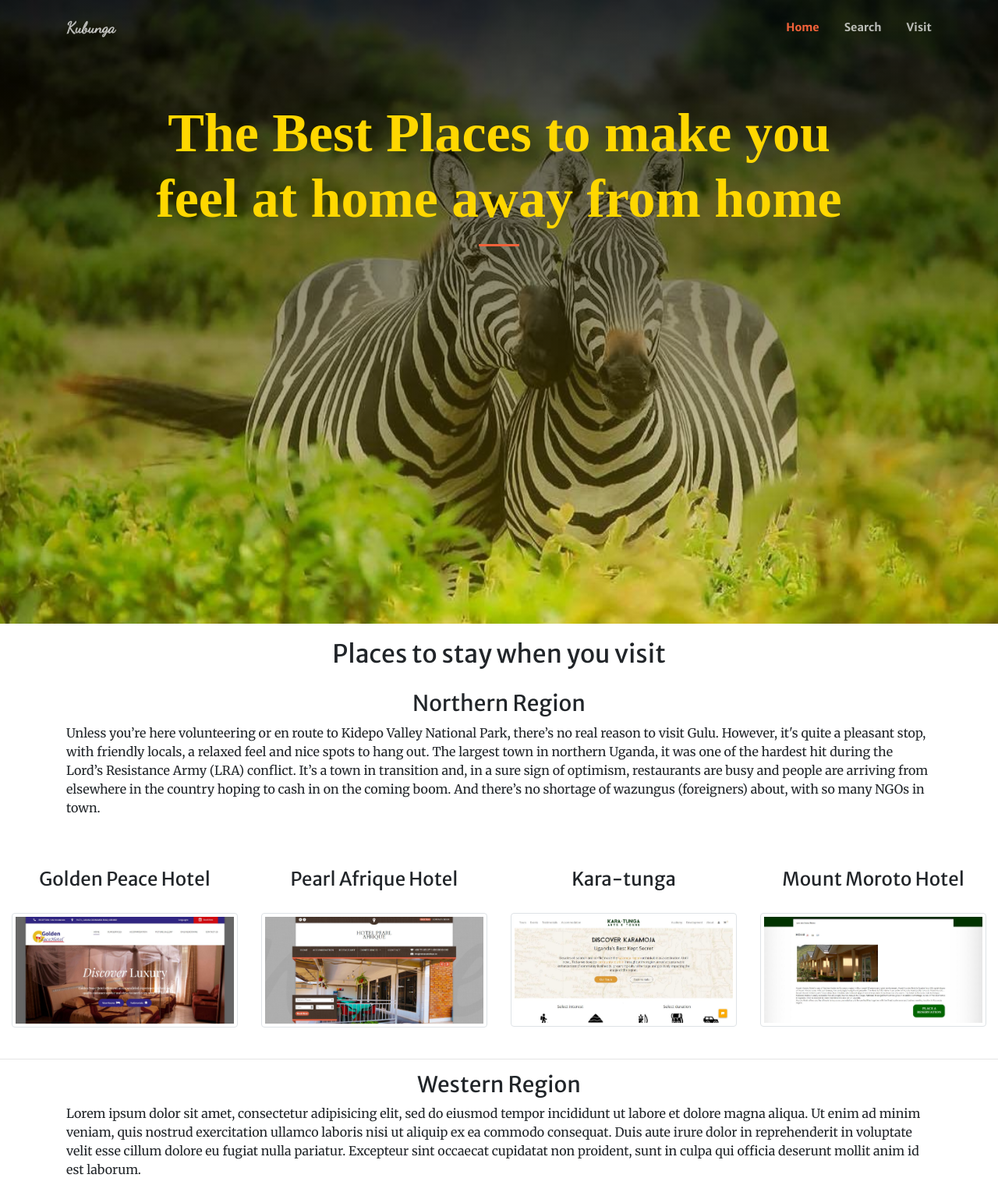
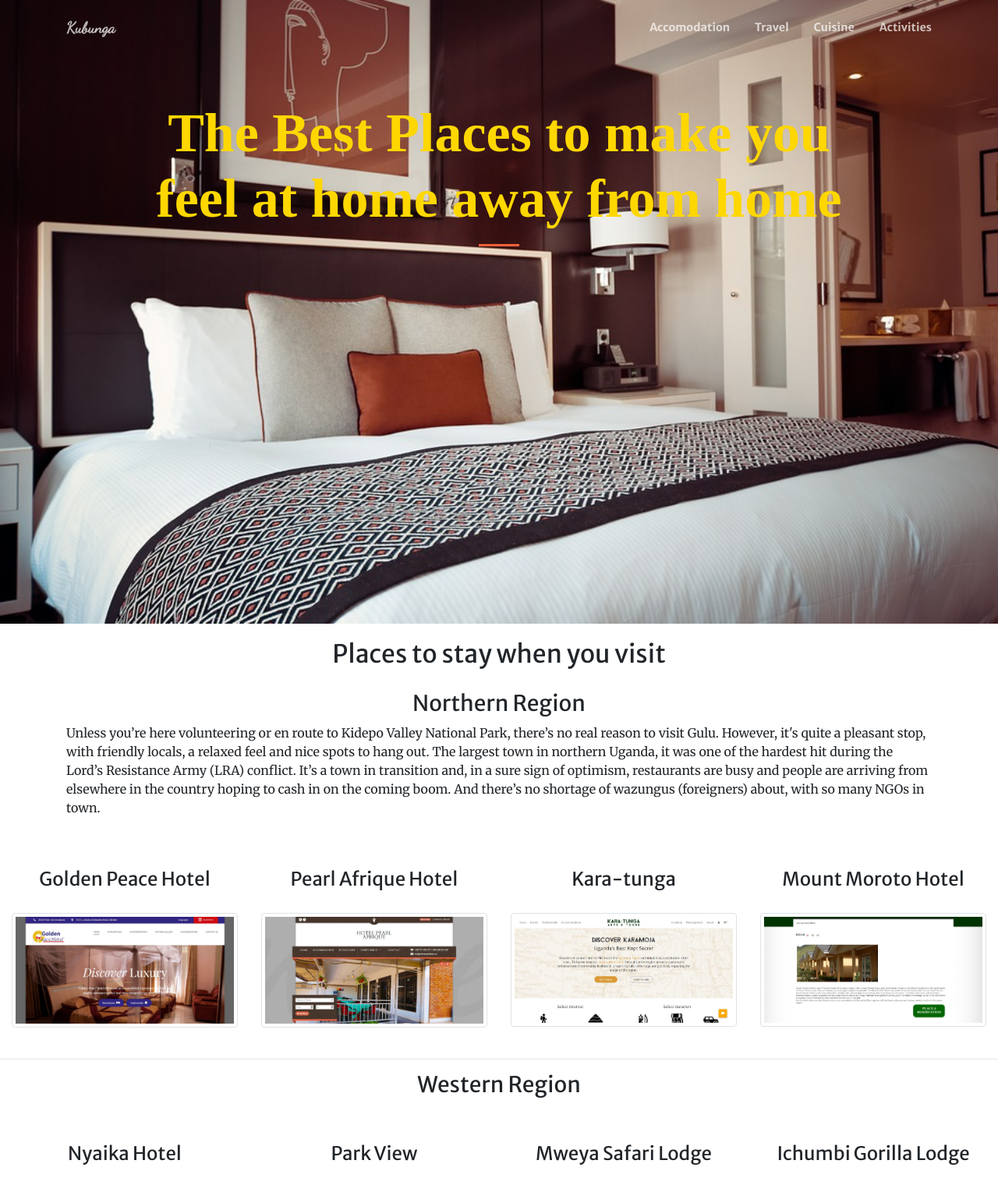
Before and after one commit to kubunga/kubunga, a website with bundled scripts: page accomodation.html in a window 1280 px wide. Shown: the top 1520 px of the page at 78% size. Built offline with nearby package versions, Linux system fonts and the light colour scheme.

Commit message:
new changes submitted

```diff
--- a/accomodation.html
+++ b/accomodation.html
@@ -38,7 +38,14 @@
 
   <style type="text/css">
   	header.masthead{
-  		background-image: url("../img/travel.jpg");
+  background-image: url("img/bed.jpg") !important;
+  padding-top: 10rem;
+  padding-bottom: calc(10rem - 72px);
+  background: linear-gradient(to bottom, rgba(92, 77, 66, 0.5) 0%, rgba(92, 77, 66, 0.5) 100%);
+  background-position: center;
+  background-repeat: no-repeat;
+  background-attachment: scroll;
+  background-size: cover;
   	}
   </style>
 
@@ -49,20 +56,22 @@
   <!-- Navigation -->
   <nav class="navbar navbar-expand-lg navbar-light fixed-top py-3" id="mainNav">
     <div class="container">
-      <a class="navbar-brand js-scroll-trigger" href="#page-top" style="font-family: dancing script">Kubunga</a>
+      <a class="navbar-brand js-scroll-trigger" href="index.html" style="font-family: dancing script">Kubunga</a>
       <button class="navbar-toggler navbar-toggler-right" type="button" data-toggle="collapse" data-target="#navbarResponsive" aria-controls="navbarResponsive" aria-expanded="false" aria-label="Toggle navigation">
         <span class="navbar-toggler-icon"></span>
       </button>
       <div class="collapse navbar-collapse" id="navbarResponsive">
-        <ul class="navbar-nav ml-auto my-2 my-lg-0">
+         <ul class="navbar-nav ml-auto my-2 my-lg-0">
           <li class="nav-item">
-            <a class="nav-link js-scroll-trigger" href="#page-top">Home</a>
+            <a class="nav-link js-scroll-trigger" href="accomodation.html">Accomodation</a>
           </li>
           <li class="nav-item">
-            <a class="nav-link js-scroll-trigger" href="#search">Search</a>
+            <a class="nav-link js-scroll-trigger" href="travel.html">Travel</a>
           </li>
           <li class="nav-item">
-            <a class="nav-link js-scroll-trigger" href="#portfolio">Visit</a>
+            <a class="nav-link js-scroll-trigger" href="accomodation.html">Cuisine</a>
+          </li> <li class="nav-item">
+            <a class="nav-link js-scroll-trigger" href="#">Activities</a>
           </li>
 
         </ul>
@@ -145,12 +154,7 @@
     <hr>
     <div class="container">
   			<h3 class="text-center">Western Region</h3>
-  			<p>Lorem ipsum dolor sit amet, consectetur adipisicing elit, sed do eiusmod
-  			tempor incididunt ut labore et dolore magna aliqua. Ut enim ad minim veniam,
-  			quis nostrud exercitation ullamco laboris nisi ut aliquip ex ea commodo
-  			consequat. Duis aute irure dolor in reprehenderit in voluptate velit esse
-  			cillum dolore eu fugiat nulla pariatur. Excepteur sint occaecat cupidatat non
-  			proident, sunt in culpa qui officia deserunt mollit anim id est laborum.</p>
+
   		</div>
         <div class="container-fluid" style="padding-top: 50px; padding-bottom: 20px;">
 
@@ -201,12 +205,7 @@
 
    <div class="container">
   			<h3 class="text-center">Central Region</h3>
-  			<p>Lorem ipsum dolor sit amet, consectetur adipisicing elit, sed do eiusmod
-  			tempor incididunt ut labore et dolore magna aliqua. Ut enim ad minim veniam,
-  			quis nostrud exercitation ullamco laboris nisi ut aliquip ex ea commodo
-  			consequat. Duis aute irure dolor in reprehenderit in voluptate velit esse
-  			cillum dolore eu fugiat nulla pariatur. Excepteur sint occaecat cupidatat non
-  			proident, sunt in culpa qui officia deserunt mollit anim id est laborum.</p>
+
   		</div>
         <div class="container-fluid" style="padding-top: 50px; padding-bottom: 20px;">
 
```
Also changed, not shown: index.html (+5 -3 lines), travel.html (+20 -5 lines), img/bed.jpg (added).
